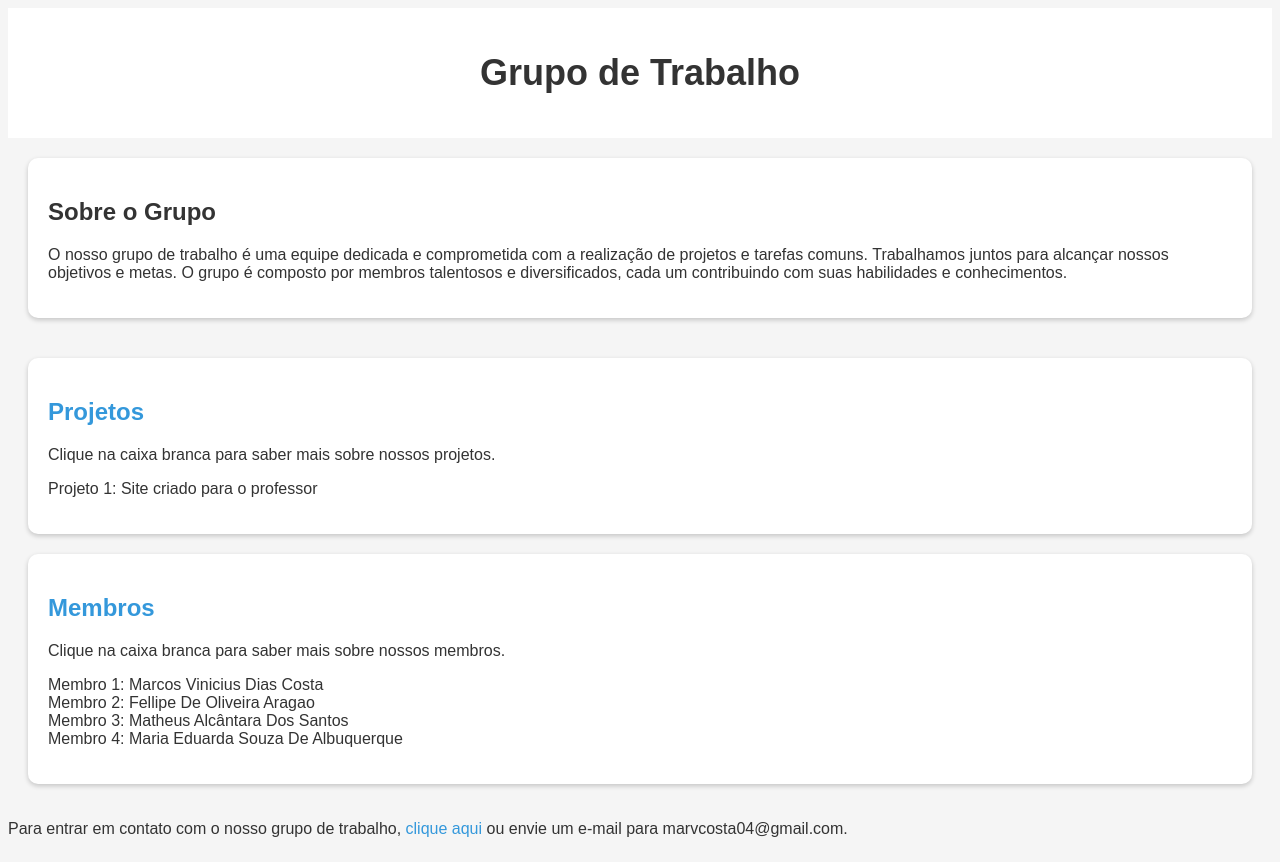
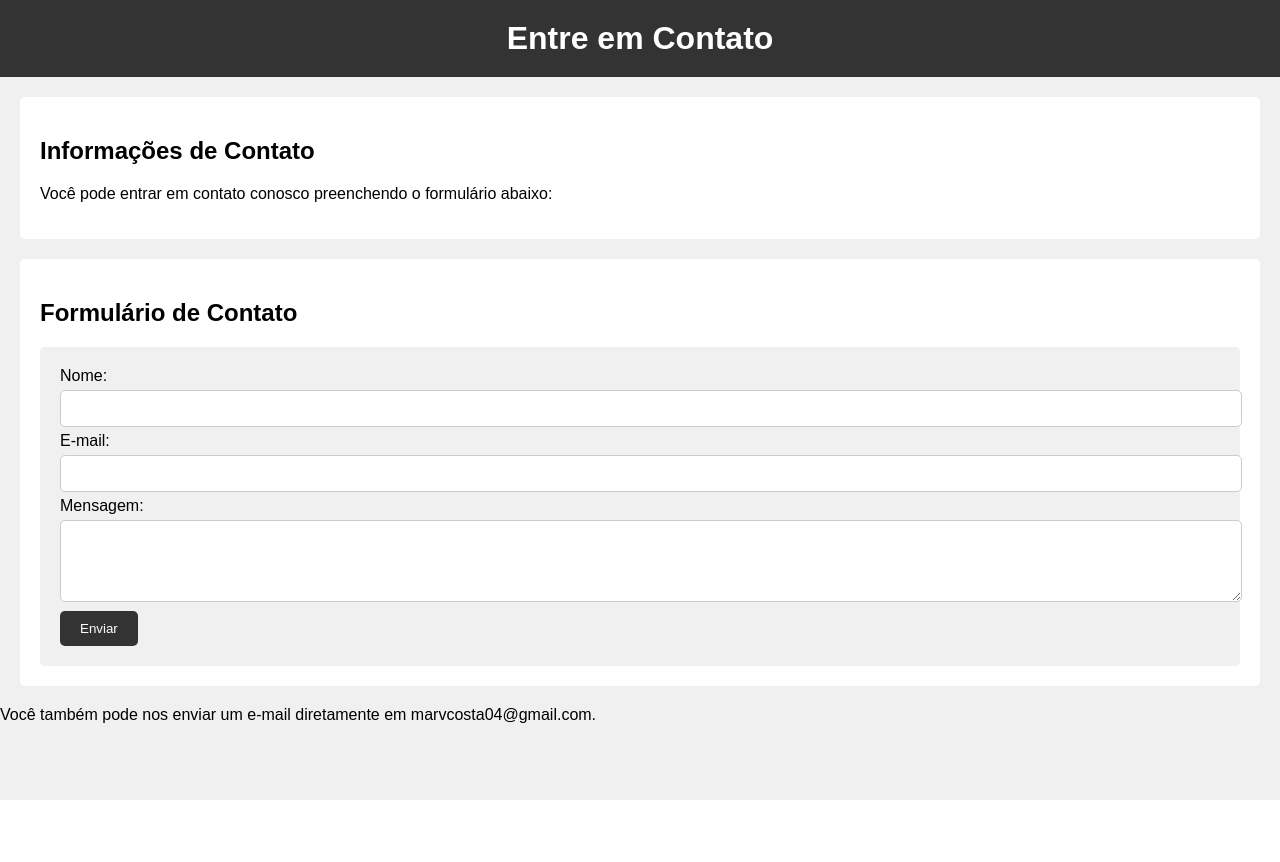
Before and after one commit to Vinnixz/site-prof, a PHP site: page / in a window 1280 px wide. After the commit the page ends 800 px from the top, so only its background shows below. Run offline with PHP 8.4, Linux system fonts and the light colour scheme.

Commit message:
deus é bom

```diff
--- a/index.php
+++ b/index.php
@@ -1,42 +1,37 @@
 <!DOCTYPE html>
 <html>
 <head>
-    <title>Trabalho em grupo</title>
-    <link rel="stylesheet" type="text/css" href="index.css">
+    <title>Contato</title>
+  <link rel="stylesheet" type="text/css" href="contato.css">
 </head>
 <body>
     <header>
-        <h1>Grupo de Trabalho</h1>
+        <h1>Entre em Contato</h1>
     </header>
 
     <section>
-        <h2>Sobre o Grupo</h2>
-        <p>O nosso grupo de trabalho é uma equipe dedicada e comprometida com a realização de projetos e tarefas comuns. Trabalhamos juntos para alcançar nossos objetivos e metas. O grupo é composto por membros talentosos e diversificados, cada um contribuindo com suas habilidades e conhecimentos.</p>
+        <h2>Informações de Contato</h2>
+        <p>Você pode entrar em contato conosco preenchendo o formulário abaixo:</p>
     </section>
 
-    <div class="container">
-        <section class="projetos">
-            <h2><a href="projetos.php">Projetos</a></h2>
-            <p>Clique na caixa branca para saber mais sobre nossos projetos.</p>
-            <ul>
-                <li class="projeto" onclick="redirecionarParaTrabalho()">Projeto 1: Site criado para o professor</li>
-            </ul>
-        </section>
+    <section>
+        <h2>Formulário de Contato</h2>
+        <form method="POST" action="processa_formulario.php">
+            <label for="nome">Nome:</label>
+            <input type="text" id="nome" name="nome" required><br>
 
-        <section class="membros">
-            <h2><a href="membros.php">Membros</a></h2>
-            <p>Clique na caixa branca para saber mais sobre nossos membros.</p>
-            <ul>
-                <li class="membro" onclick="redirecionarParaMembros()">Membro 1: Marcos Vinicius Dias Costa</li>
-                <li class="membro" onclick="redirecionarParaMembros()">Membro 2: Fellipe De Oliveira Aragao</li>
-                <li class="membro" onclick="redirecionarParaMembros()">Membro 3: Matheus Alcântara Dos Santos</li>
-                <li class "membro" onclick="redirecionarParaMembros()">Membro 4: Maria Eduarda Souza De Albuquerque</li>
-            </ul>
-        </section>
-    </div>
+            <label for="email">E-mail:</label>
+            <input type="email" id="email" name="email" required><br>
+
+            <label for="mensagem">Mensagem:</label>
+            <textarea id="mensagem" name="mensagem" rows="4" required></textarea><br>
+
+            <input type="submit" value="Enviar">
+        </form>
+    </section>
 
     <footer>
-        <p>Para entrar em contato com o nosso grupo de trabalho, <a href="contato.php">clique aqui</a> ou envie um e-mail para marvcosta04@gmail.com.</p>
+        <p>Você também pode nos enviar um e-mail diretamente em marvcosta04@gmail.com.</p>
     </footer>
 </body>
 </html>
```
